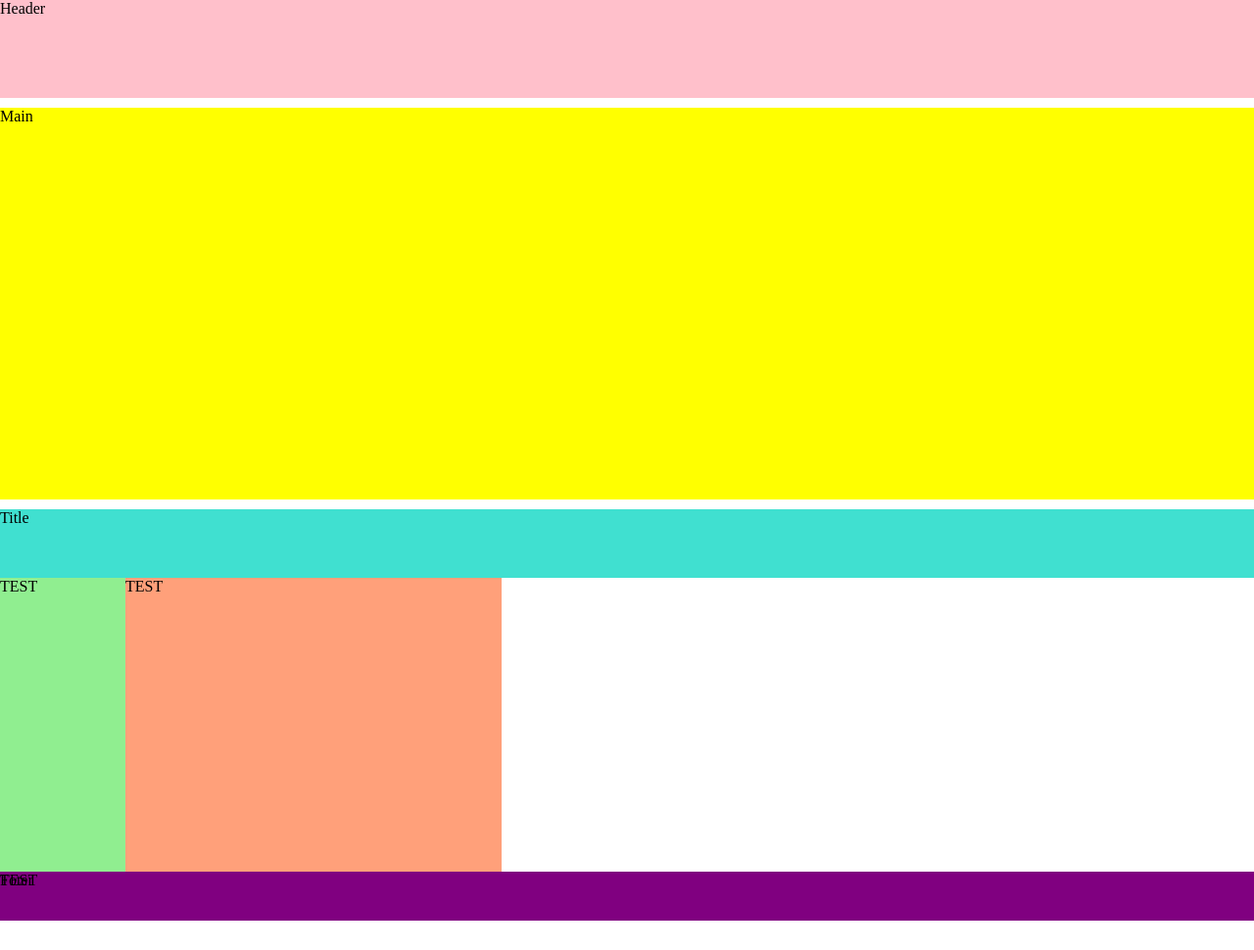
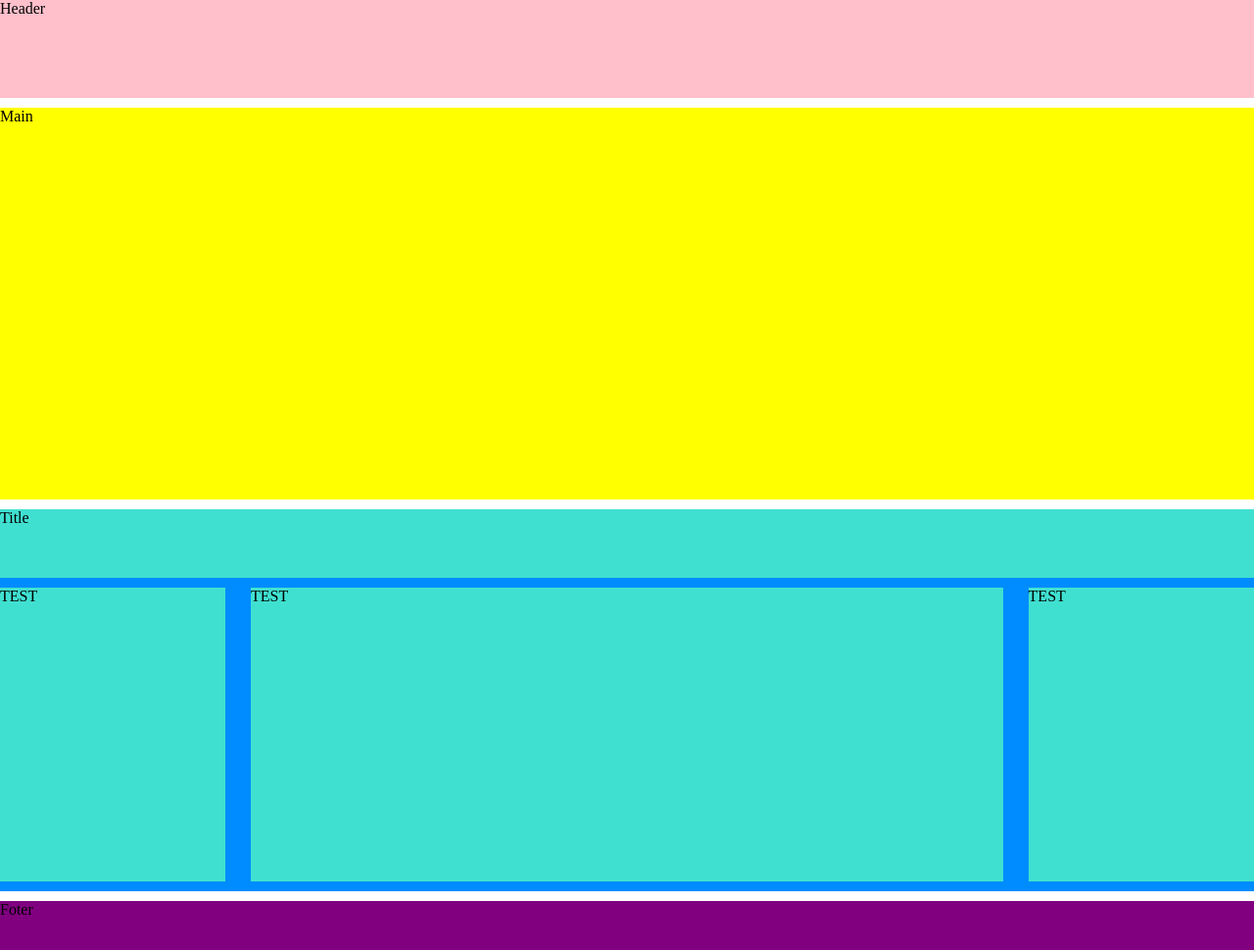
Before and after one commit to mariomsc7/htmlcss-struttura-wp, a plain HTML site: page index.html in a window 1280 px wide. Shown: the whole page at 98% size. Before the commit the page ends 940 px from the top, so only its background shows below. Drawn offline with Linux system fonts and the light colour scheme.

Commit message:
completato

```diff
--- a/index.html
+++ b/index.html
@@ -26,7 +26,7 @@
         </section>
 
     <!-- FLOAT SECTION BOX -->
-        <section class="box">
+        <section class="clearfix box">
 
             <!-- left bar -->
             <aside class="left">TEST</aside>
--- a/style.css
+++ b/style.css
@@ -3,10 +3,11 @@
     margin: 0;
     padding: 0;
     box-sizing: border-box;
+
 }
 
 /* CLEARFIX UTILITY */
-.box::after {
+.clearfix::after {
     content: '';
     display: table;
     clear: both;
@@ -28,33 +29,48 @@ main {
 
 /* TITLE SECTION */
 .title {
-    background-color: turquoise;
+    background: turquoise;
     height: 70px;
+
 }
 
 
 /* FLOAT SECTION */
+.box {
+    background-color: rgb(0, 140, 255);
+    margin-bottom: 10px;
+}
 
-.box > .left, .center, .righ {
+.box > .left,
+.box > .center,
+.box > .right {
     float: left;
 }
 
 .left {
-    width: 10%;
+    width: 18%;
     height: 300px;
-    background: lightgreen;
+    margin-top: 10px;
+    margin-bottom: 10px;
+    background: turquoise;
 }
 
 .center{
-    width: 30%;
+    width: 60%;
+    margin-top: 10px;
+    margin-bottom: 10px;
+    margin-left: 2%;
+    margin-right: 2%;
     height: 300px;
-    background: lightsalmon;
+    background: turquoise;
 }
 
 .right{
-    width: 10%;
+    width: 18%;
     height: 300px;
-    background:red;
+    margin-top: 10px;
+    margin-bottom: 10px;
+    background:turquoise;
 }
 
 /* FOOTER SECTION */
```
